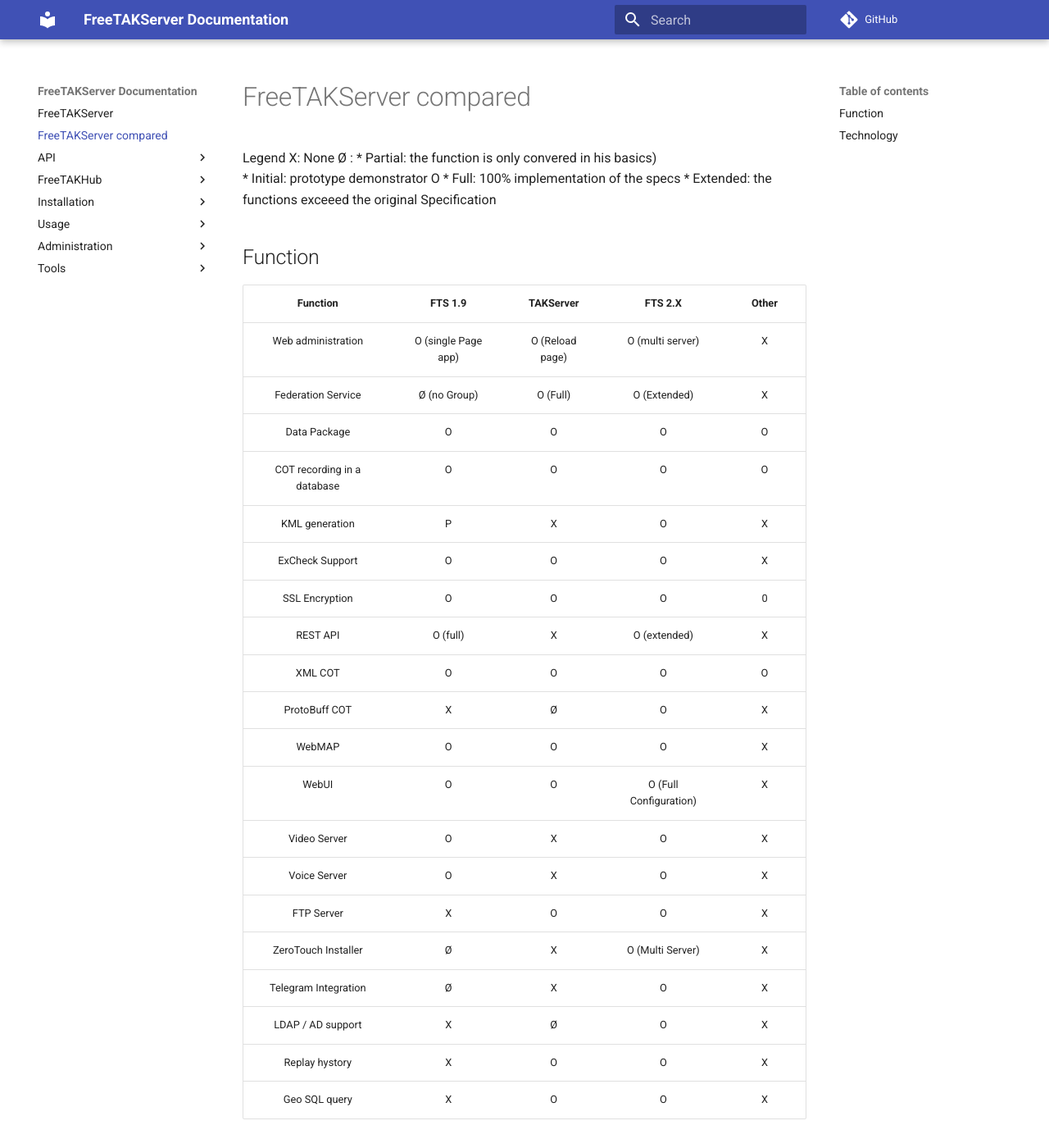
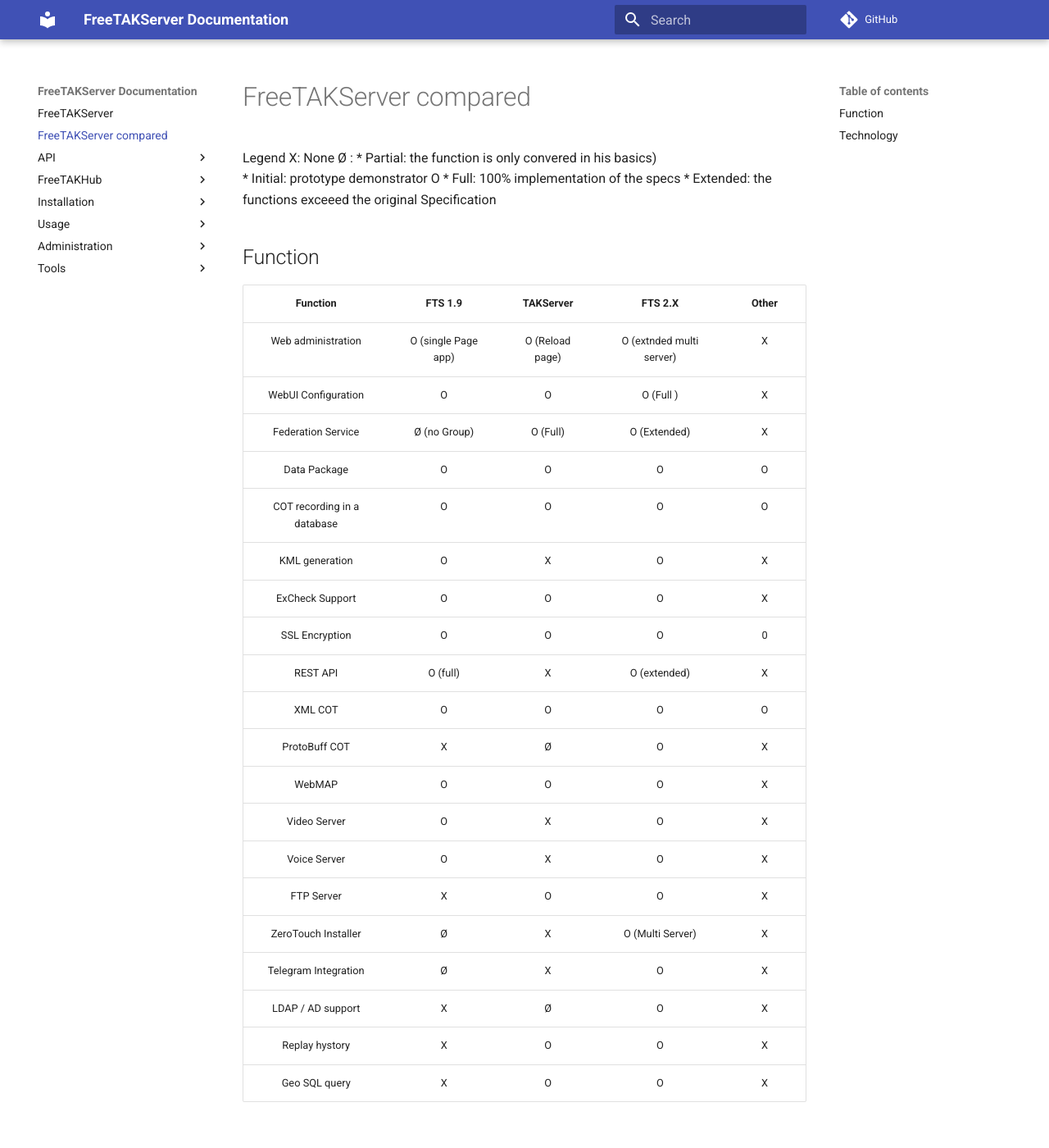
Before and after one commit to FreeTAKTeam/FreeTAKServer-User-Docs, an MkDocs documentation site: the page built from docs/docs/FeaturesCompared.md, in a window 1280 px wide and 1400 px high. Shown: the whole window at 82% size. Built offline with MkDocs 1.6.1 and Material for MkDocs 9.7.7, drawn with Linux system fonts in a browser that asks for light colours; comment, search, counter and statistics services are not loaded.

Commit message:
Update FeaturesCompared.md

```diff
--- a/docs/docs/FeaturesCompared.md
+++ b/docs/docs/FeaturesCompared.md
@@ -12,18 +12,18 @@
 ## Function
 | Function         |  FTS 1.9        |  TAKServer | FTS 2.X     | Other        |
 |       :-:        |       :-:       |      :-:    |      :-:   |      :-:     |
-|Web administration|     O (single Page app)          |      O (Reload page)      |      O (multi server)     |      X       |
+|Web administration|     O (single Page app)          |      O (Reload page)      |      O (extnded multi server)     |      X       |
+| WebUI Configuration   |      O      |      O   |     O (Full )   |      X    |
 |Federation Service|     Ø (no Group)|      O (Full)      |      O (Extended)     |      X       |
 | Data Package     |      O      |      O   |     O   |      O    |
 | COT recording in a database    |      O      |      O   |     O   |      O    |
-| KML generation   |      P      |      X   |     O   |      X    |
+| KML generation   |      O      |      X   |     O   |      X    |
 | ExCheck Support    |      O      |      O   |     O   |      X    |
 |SSL Encryption|     O |      O       |      O      |      0       |
 |REST API|     O (full) |      X       |     O (extended)      |      X       |
 |XML COT|     O |      O       |      O      |      O       |
 |ProtoBuff COT|     X |      Ø      |      O      |      X       |
 | WebMAP    |      O      |      O   |     O   |      X    |
-| WebUI    |      O      |      O   |     O (Full Configuration)   |      X    |
 | Video Server    |      O      |      X   |     O   |      X    |
 | Voice Server    |      O      |      X   |     O   |      X    |
 | FTP Server    |      X      |      O   |     O   |      X    |
```
